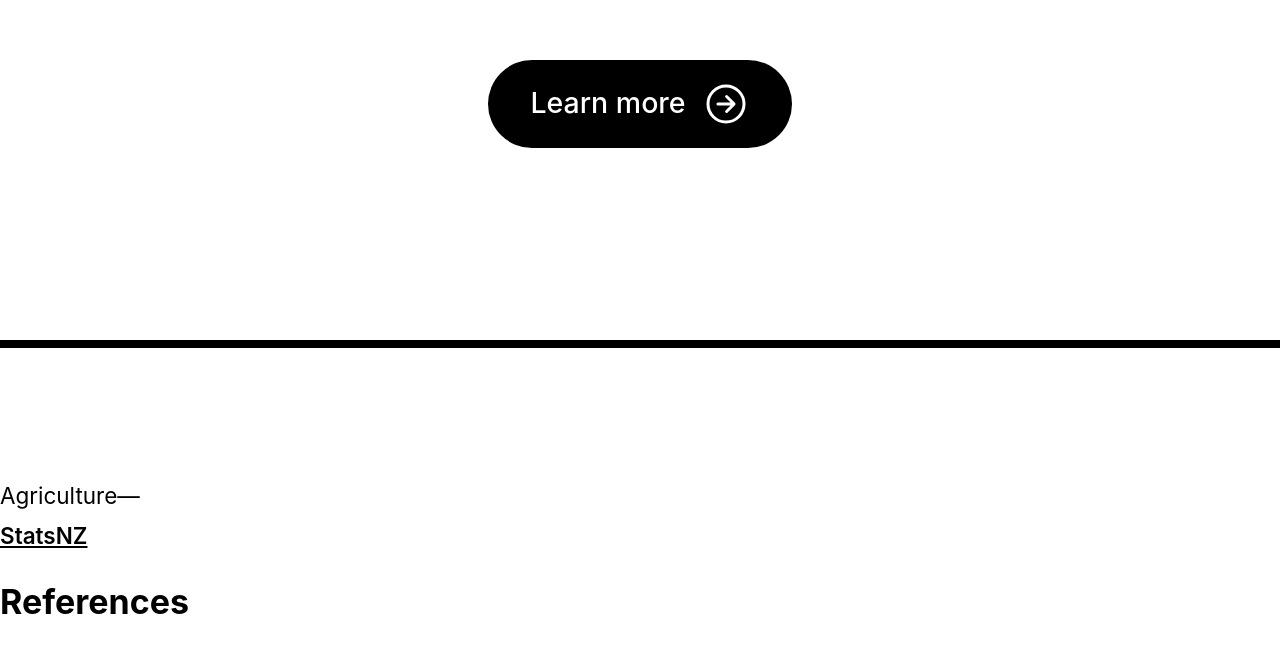
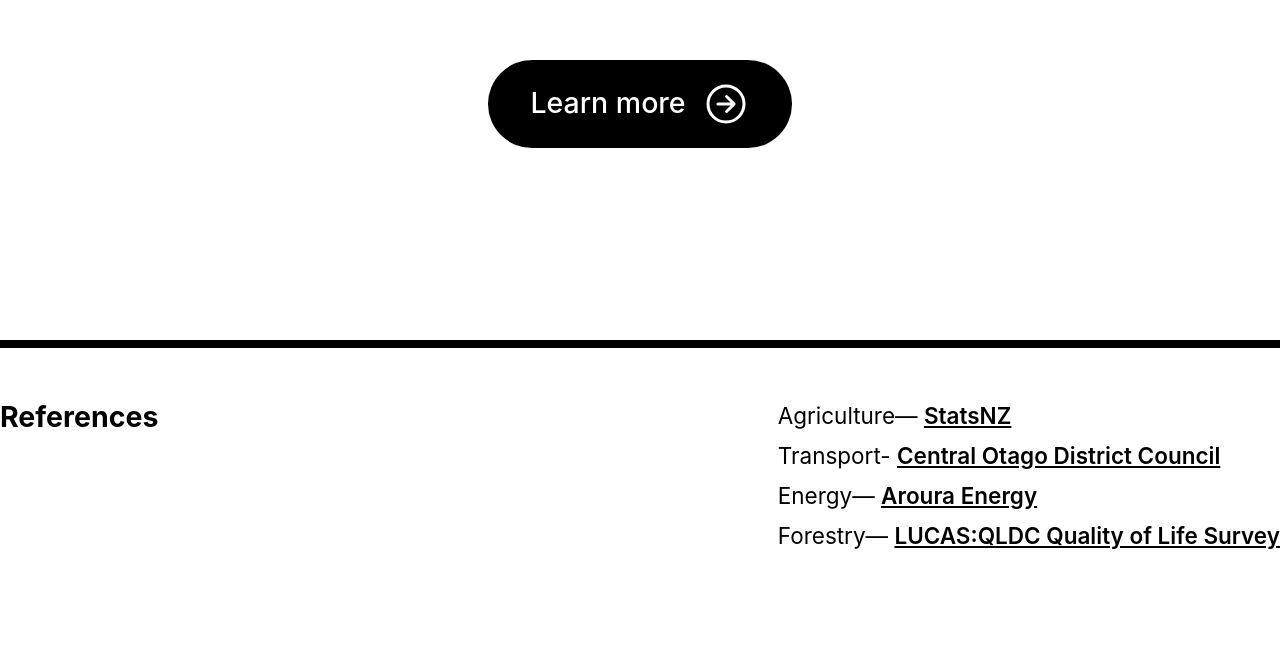
Before and after one commit to enviroaccounts/Tailwind-helloworld, a website: page public/index.html in a window 1280 px wide. Shown: the part 3657-4309 px from the top of the page. Before the commit the page ends 4284 px from the top, so only its background shows below. Drawn offline with nearby package versions, Linux system fonts and the light colour scheme.

Commit message:
footer section completed

```diff
--- a/public/index.html
+++ b/public/index.html
@@ -167,29 +167,58 @@
       </div>
     </div>
       <!-- divider -->
-      <div  class="border-b-8 mb-32"></div>
+      <div  class="border-b-8 mb-12"></div>
+
+        <!-- references section-->
+        <div class="flex justify-between items-start mb-32">
+
+        <!-- reference heading -->
+        <div
+        class="References  w-96 text-black text-subhead-03 font-bold font-inter"
+      >
+        References
+      </div>
 
         <!-- Replaced absolute positioning with flex for content alignment -->
         <div
-          class="AgricultureStatsnzTransportCentralOtagoDistrictCouncilEnergyArouraEnergyForestryLucasQldcQualityOfLifeSurvey mt-5 flex flex-col"
+          class="AgricultureStatsnzTransportCentralOtagoDistrictCouncilEnergyArouraEnergyForestryLucasQldcQualityOfLifeSurvey  "
         >
-          <span
+          <a
             class="text-slate-900 text-footer font-normal font-inter leading-10"
-            >Agriculture—</span
-          >
+            href="#">Agriculture—
           <span
             class="text-slate-900 text-footer font-semibold font-inter underline leading-10"
             >StatsNZ<br
-          /></span>
-          <!-- ...other content remains the same -->
+          /></span></a
+          >
+          <a
+          class="text-slate-900 text-footer font-normal font-inter leading-10"
+          href="#">Transport-
+        <span
+          class="text-slate-900 text-footer font-semibold font-inter underline leading-10"
+          >Central Otago District Council<br
+        /></span></a
+        >
+        <a
+        class="text-slate-900 text-footer font-normal font-inter leading-10"
+        href="#">Energy—
+      <span
+        class="text-slate-900 text-footer font-semibold font-inter underline leading-10"
+        >Aroura Energy<br
+      /></span></a
+      >
+      <a
+      class="text-slate-900 text-footer font-normal font-inter leading-10"
+      href="#">Forestry—
+    <span
+      class="text-slate-900 text-footer font-semibold font-inter underline leading-10"
+      >LUCAS:QLDC Quality of Life Survey<br
+    /></span></a
+    >
+
         </div>
+      </div>
 
-        <!-- Replaced absolute positioning with flex for references -->
-        <div
-          class="References mt-5 w-96 text-black text-subhead-01 font-bold font-inter"
-        >
-          References
-        </div>
       </div>
     </div>
     <!-- iconic icon -->
```
Also changed, not shown: public/build/tailwind.css.
